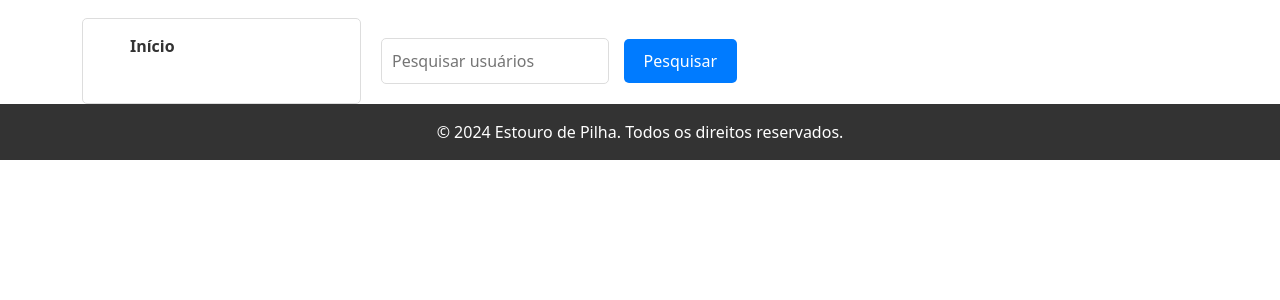
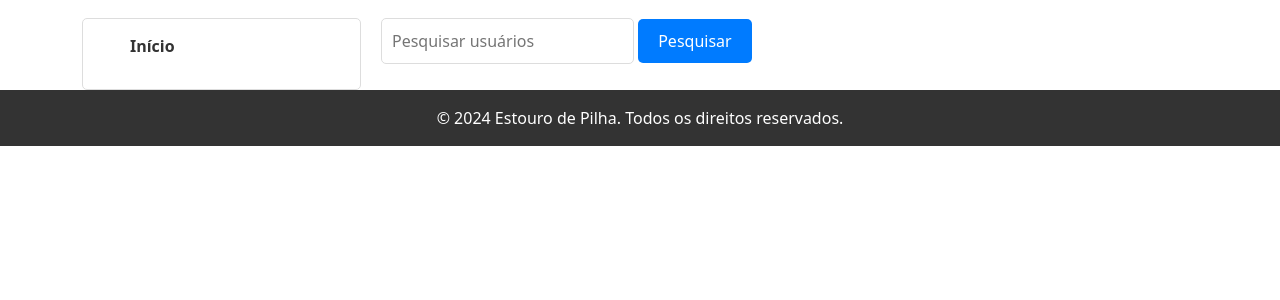
Before and after one commit to joao-moorgado/site-receitas, a PHP site: page /pesquisa_usuario.php in a window 1280 px wide. Shown: the part 82-382 px from the top of the page. Run offline with PHP 8.4, Linux system fonts and the light colour scheme.

Commit message:
formatação

```diff
--- a/estilos.css
+++ b/estilos.css
@@ -65,12 +65,6 @@ main {
     margin-top: 100px;
     display: flex;
     flex-direction: column;
-    align-items: left;
-}
-
-.pesquisa-usuario .search-form {
-    margin-top: 20px;
-    margin-bottom: 20px;
 }
 
 .pesquisa-usuario .search-form input[type="text"] {
@@ -78,8 +72,6 @@ main {
     font-size: 1rem;
     border: 1px solid #ddd;
     border-radius: 5px;
-    width: 60%;
-    margin-right: 10px;
 }
 
 .pesquisa-usuario .search-form button {
--- a/login.php
+++ b/login.php
@@ -40,7 +40,7 @@ if (isset($_SESSION['logged_in']) && $_SESSION['logged_in']) {
     <meta name="viewport" content="width=device-width, initial-scale=1.0">
     <title>Estouro de Pilha Login</title>
     <link rel="stylesheet" href="estilos.css">
-    <link href="https://cdn.jsdelivr.net/npm/bootstrap@5.3.3/dist/css/bootstrap.min.css" rel="stylesheet" integrity="sha384-QWTKZyjpPEjISv5WaRU9OFeRpok6YctnYmDr5pNlyT2bRjXh0JMhjY6hW+ALEwIH" crossorigin="anonymous">
+    <link href="https://cdn.jsdelivr.net/npm/bootstrap@5.3.3/dist/css/bootstrap.min.css" rel="stylesheet">
 </head>
 <body>
 
--- a/meu_perfil.php
+++ b/meu_perfil.php
@@ -22,7 +22,7 @@ $result_posts = $stmt_posts->get_result();
     <meta name="viewport" content="width=device-width, initial-scale=1.0">
     <title>Meu Perfil</title>
     <link rel="stylesheet" href="estilos.css">
-    <link href="https://cdn.jsdelivr.net/npm/bootstrap@5.3.3/dist/css/bootstrap.min.css" rel="stylesheet" integrity="sha384-QWTKZyjpPEjISv5WaRU9OFeRpok6YctnYmDr5pNlyT2bRjXh0JMhjY6hW+ALEwIH" crossorigin="anonymous">
+    <link href="https://cdn.jsdelivr.net/npm/bootstrap@5.3.3/dist/css/bootstrap.min.css" rel="stylesheet">
 </head>
 <body>
 
--- a/perfil_usuario.php
+++ b/perfil_usuario.php
@@ -40,7 +40,7 @@ $result_posts = $stmt_posts->get_result();
     <meta name="viewport" content="width=device-width, initial-scale=1.0">
     <title>Perfil de <?php echo htmlspecialchars($usuario->usr_name); ?></title>
     <link rel="stylesheet" href="estilos.css">
-    <link href="https://cdn.jsdelivr.net/npm/bootstrap@5.3.3/dist/css/bootstrap.min.css" rel="stylesheet" integrity="sha384-QWTKZyjpPEjISv5WaRU9OFeRpok6YctnYmDr5pNlyT2bRjXh0JMhjY6hW+ALEwIH" crossorigin="anonymous">
+    <link href="https://cdn.jsdelivr.net/npm/bootstrap@5.3.3/dist/css/bootstrap.min.css" rel="stylesheet">
 </head>
 <body>
 
--- a/pesquisa_usuario.php
+++ b/pesquisa_usuario.php
@@ -37,7 +37,7 @@
     <meta name="viewport" content="width=device-width, initial-scale=1.0">
     <title>Usuários</title>
     <link rel="stylesheet" href="estilos.css">
-    <link href="https://cdn.jsdelivr.net/npm/bootstrap@5.3.3/dist/css/bootstrap.min.css" rel="stylesheet" integrity="sha384-QWTKZyjpPEjISv5WaRU9OFeRpok6YctnYmDr5pNlyT2bRjXh0JMhjY6hW+ALEwIH" crossorigin="anonymous">
+    <link href="https://cdn.jsdelivr.net/npm/bootstrap@5.3.3/dist/css/bootstrap.min.css" rel="stylesheet">
 </head>
 <body>
     <header>
--- a/sucesso.php
+++ b/sucesso.php
@@ -5,7 +5,7 @@
     <meta name="viewport" content="width=device-width, initial-scale=1.0">
     <title>Sucesso no Cadastro</title>
     <link rel="stylesheet" href="estilos.css">
-    <link href="https://cdn.jsdelivr.net/npm/bootstrap@5.3.3/dist/css/bootstrap.min.css" rel="stylesheet" integrity="sha384-QWTKZyjpPEjISv5WaRU9OFeRpok6YctnYmDr5pNlyT2bRjXh0JMhjY6hW+ALEwIH" crossorigin="anonymous">
+    <link href="https://cdn.jsdelivr.net/npm/bootstrap@5.3.3/dist/css/bootstrap.min.css" rel="stylesheet">
 </head>
 <body>
 <header>
```
Also changed, not shown: index.php (+2 -9 lines).
